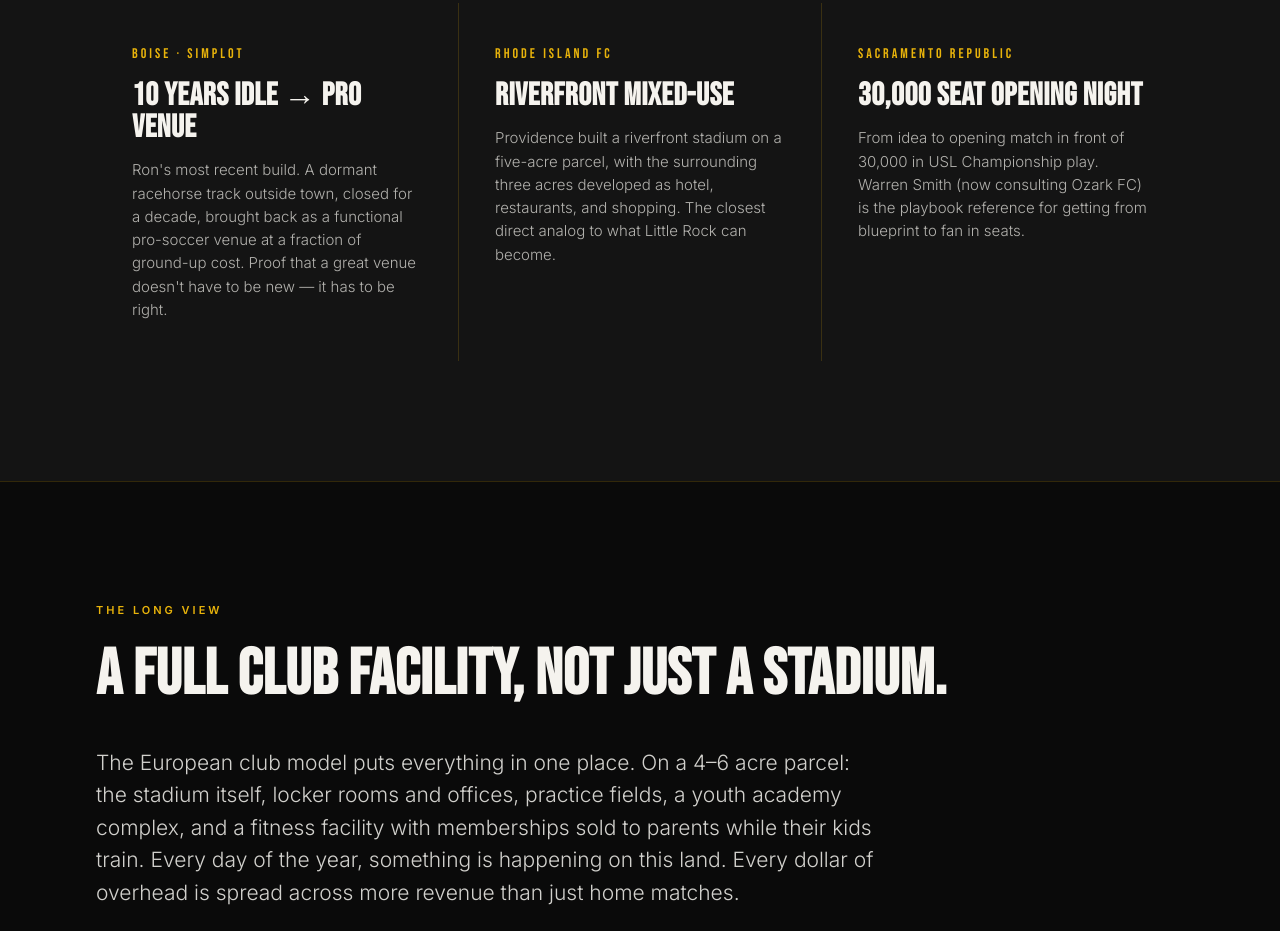
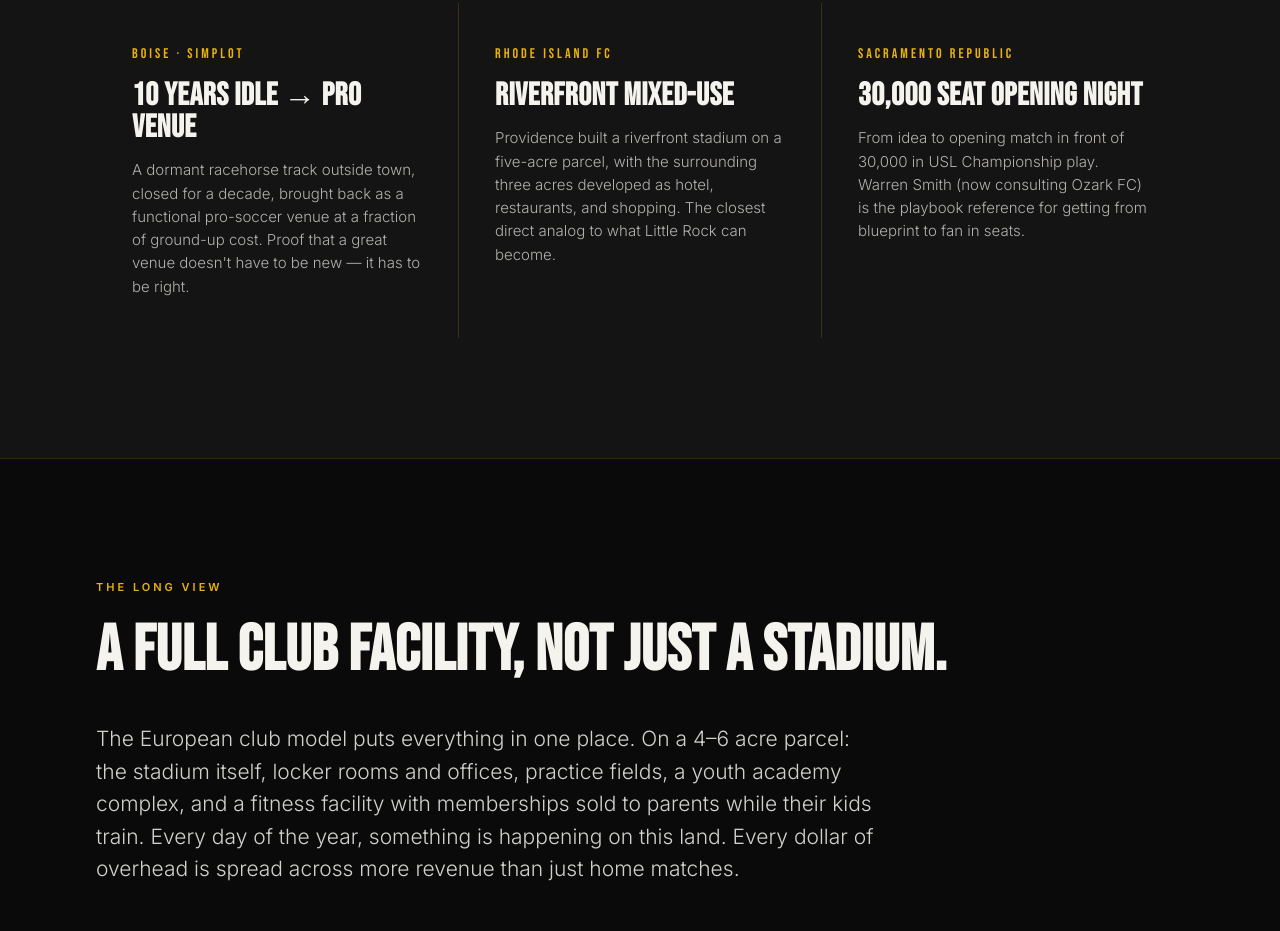
Before and after one commit to Square1Agency/arkansas-wolves-investor-site, a plain HTML site: page venue.html in a window 1280 px wide. Shown: the part 3154-4085 px from the top of the page. Drawn offline with Linux system fonts and the light colour scheme.

Commit message:
Update venue.html

```diff
--- a/venue.html
+++ b/venue.html
@@ -365,7 +365,7 @@
       <div class="card">
         <div class="card-num">Boise · Simplot</div>
         <h3 class="card-title">10 Years Idle → Pro Venue</h3>
-        <p class="card-blurb">Ron's most recent build. A dormant racehorse track outside town, closed for a decade, brought back as a functional pro-soccer venue at a fraction of ground-up cost. Proof that a great venue doesn't have to be new — it has to be right.</p>
+        <p class="card-blurb">A dormant racehorse track outside town, closed for a decade, brought back as a functional pro-soccer venue at a fraction of ground-up cost. Proof that a great venue doesn't have to be new — it has to be right.</p>
       </div>
       <div class="card">
         <div class="card-num">Rhode Island FC</div>
```
